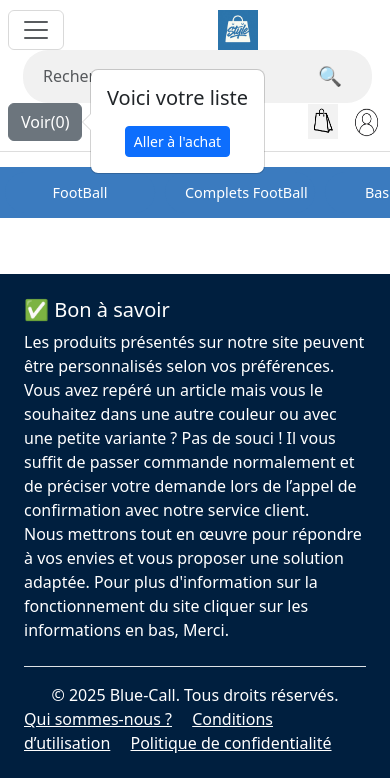
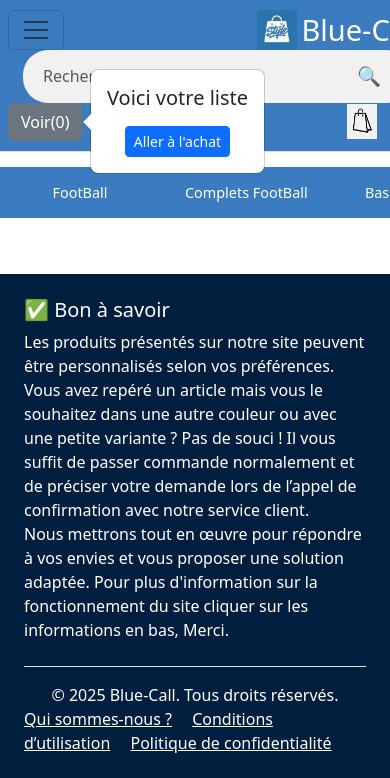
Before and after one commit to Koudousamuel/bluecall-site, a Django app: page /Maillots/ in a window 390 px wide; the page is wider, and only the part inside the window is pictured. Shown: the top 778 px of that part. Run offline with Django 5.2, Linux system fonts and the light colour scheme; data comes from the database, SQL or seed files in the repository.

Commit message:
Mise à jour du CSS pour l'affichage mobile

```diff
--- a/green/static/Green/css/stylesutilisateur.css
+++ b/green/static/Green/css/stylesutilisateur.css
@@ -158,9 +158,10 @@
         display: flex;
         align-items: center;
         justify-content: space-between;
-        background-color: white;
+        background-color: #3B7BBF;
+        padding: 38px 2px;
         padding: 10px 15px;
-        width: 100%;
+        width: 110%;
         border-bottom: 1px solid #ddd;
     }
 
@@ -229,7 +230,7 @@
         width: 22px;
         height: 22px;
     }
-}
+
 
     /* Menu catégories */
     .categories {
```
